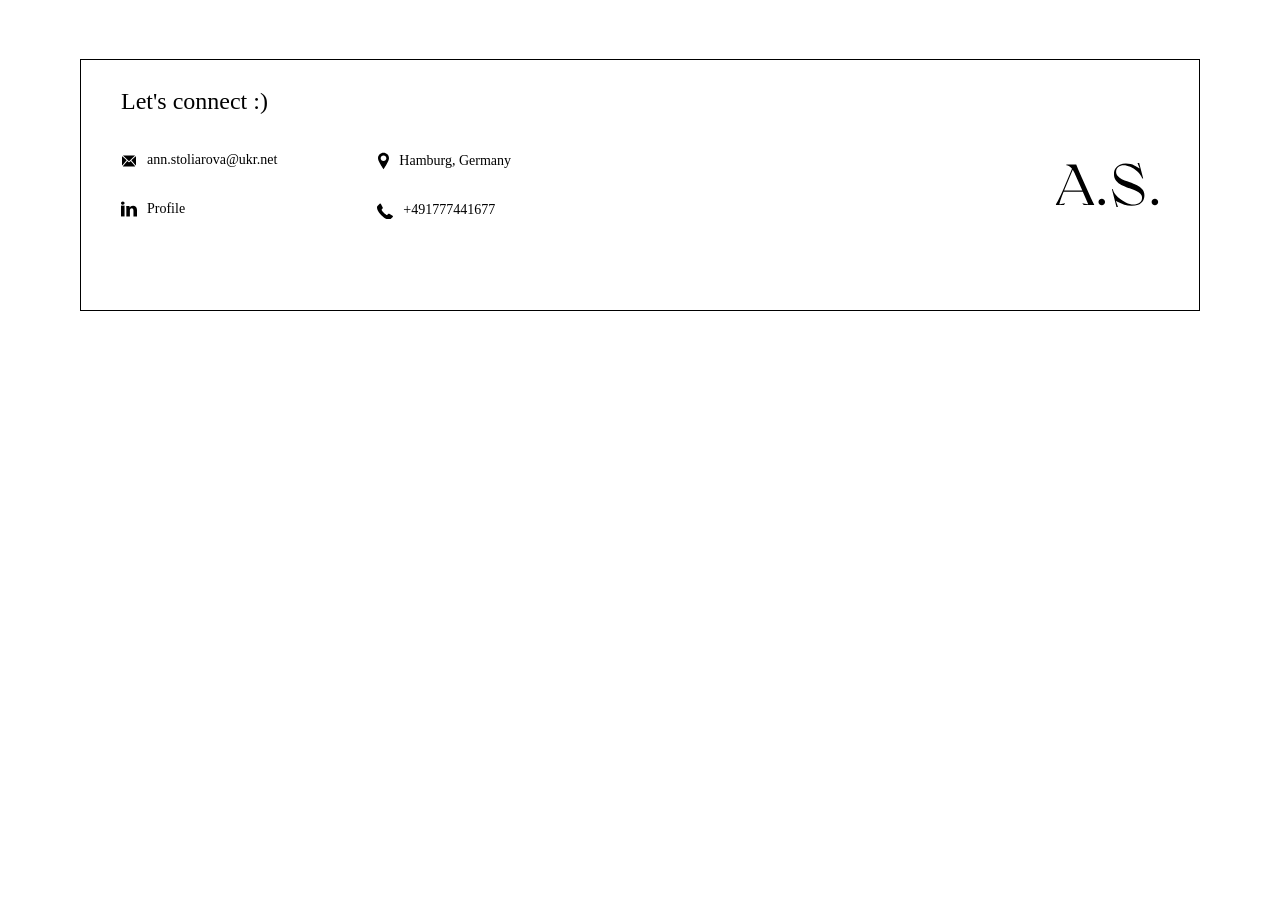
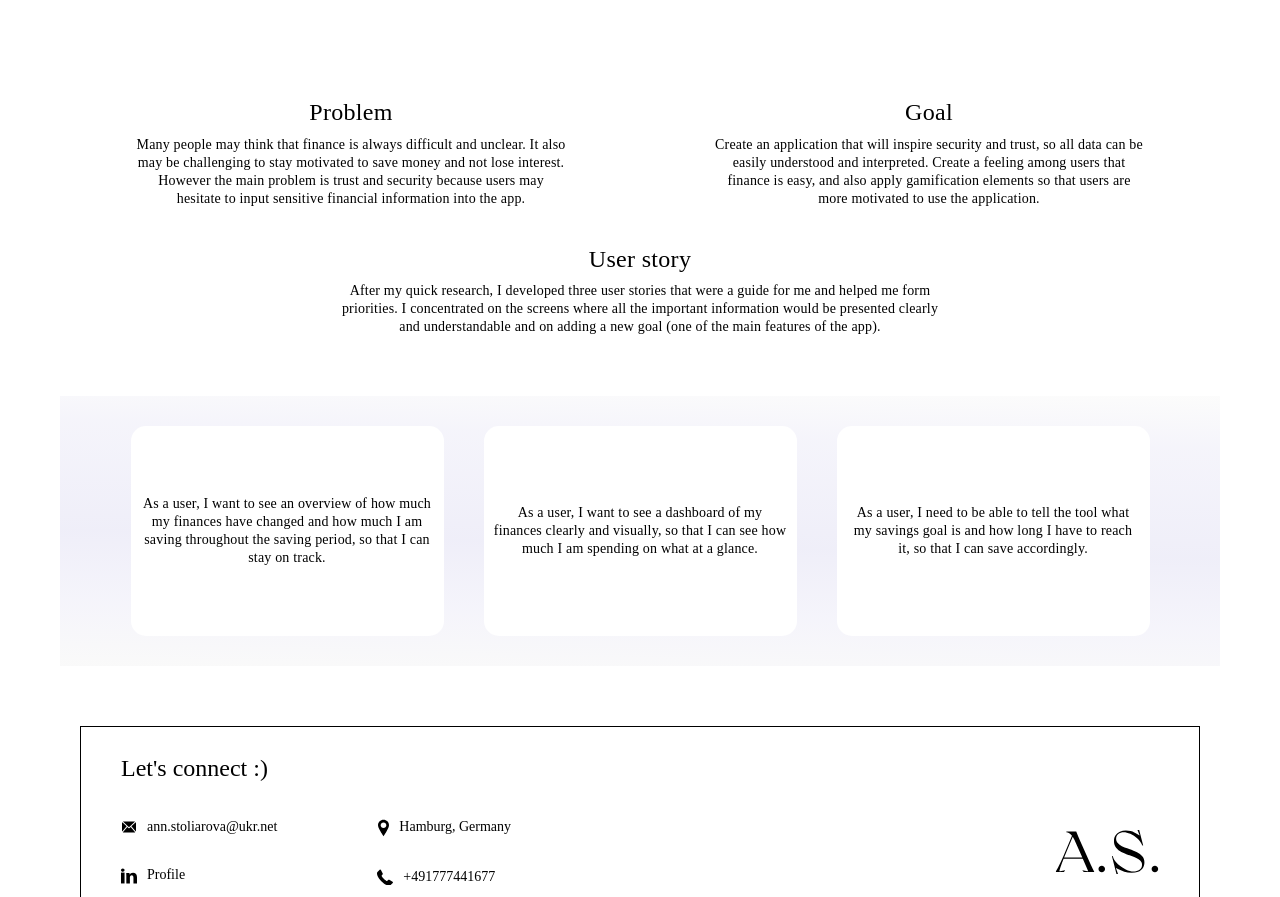
Before and after one commit to sasha39612/portfolio_Ann, a Next.js app: page /projects/saving in a window 1280 px wide. Shown: the part 880-1777 px from the top of the page. Before the commit the page ends 1221 px from the top, so only its background shows below. Built offline with nearby package versions, Linux system fonts and the light colour scheme.

Commit message:
Added Text component to page Saving

```diff
--- a/components/saving/Saving.tsx
+++ b/components/saving/Saving.tsx
@@ -1,14 +1,26 @@
 import TextImage from "../textImage/TextImage";
 import TextImageWithFlex from "../textImageWithGrid/TextImageWithFlex";
+import Text from "../ui/text/Text";
 import { ProjectSavingTypes } from "./type"
+import styles from "./saving.module.scss"
 
 const ProjectSaving = (props: ProjectSavingTypes) => {
-  const { imageTextSaving, imageTextWithGridSaving } = props;
+  const { imageTextSaving, imageTextWithFlexSaving, textWithTitleSaving, textWithoutTitleSaving } = props;
 
   return (
     <>
       <TextImage {...imageTextSaving} />
-      <TextImageWithFlex {...imageTextWithGridSaving} />
+      <TextImageWithFlex {...imageTextWithFlexSaving} />
+      <ul className={styles.wrapperWithTitle}>
+        {Array.isArray(textWithTitleSaving) ? textWithTitleSaving.map((item) => (
+          <Text key={item.id} {...item} classNameContainer={styles[item.classNameContainer ?? '']} classNameTitle={styles[item.classNameTitle ?? '']} classNameDescription={styles[item.classNameDescription ?? '']} />
+        )) : null}
+      </ul>
+      <ul className={styles.wrapperWithoutTitle}>
+        {Array.isArray(textWithoutTitleSaving) ? textWithoutTitleSaving.map((item) => (
+          <Text key={item.id} {...item} classNameContainer={styles[item.classNameContainer ?? '']} classNameDescription={styles[item.classNameDescription ?? '']} />
+        )) : null}
+      </ul>
     </>
   )
 }
--- /dev/null
+++ b/components/saving/saving.module.scss
@@ -0,0 +1,80 @@
+@import "/styles/mixins.module.scss";
+@import "/styles/colors.module.scss";
+@import "/styles/variables.module.scss";
+
+.wrapperWithTitle {
+    display: flex;
+    flex-direction: column;
+    gap: 36px;
+
+    @include tablet-up {
+        margin: 78px 0px 40px;
+        flex-direction: row;
+        flex-wrap: wrap;
+        justify-content: space-around;
+    }
+}
+
+.containerTextWithTitleSaving {
+    display: flex;
+    flex-direction: column;
+    align-items: center;
+    justify-content: center;
+    gap: 8px;
+
+    @include tablet-up {
+        max-width: 430px;
+        &:last-child {
+            max-width: 600px;
+        }
+    }
+}
+
+.titleTextWithTitleSaving {
+    @include Grotesk_font24_weight500;
+}
+
+.descriptionTextWithTitleSaving {
+    @include Grotesk_font14_weight400;
+}
+
+.wrapperWithoutTitle {
+    display: flex;
+    flex-direction: column;
+    align-items: center;
+    justify-content: center;
+    margin: 60px -20px;
+    padding: 60px 0px;
+    gap: 40px;
+
+    background: linear-gradient(
+        181.44deg,
+        rgba(248, 248, 248, 0.5) 1.16%,
+        rgba(235, 234, 247, 0.5) 17.74%,
+        rgba(235, 234, 247, 0.8) 54.43%,
+        rgba(235, 234, 247, 0.5) 78.15%,
+        rgba(248, 248, 248, 0.8) 98.7%
+    );
+
+    @include tablet-up {
+        flex-direction: row;
+        padding: 30px 10px;
+    }
+}
+
+.containerTextWithoutTitleSaving {
+    display: flex;
+    align-items: center;
+    width: 293px;
+    height: 150px;
+    padding: 30px 10px 30px 10px;
+    border-radius: 15px;
+    vertical-align: middle;
+    background: $white;
+}
+
+.DescriptionTextWithoutTitleSaving {
+    @include Grotesk_font14_weight400;
+    line-height: 17.86px;
+    letter-spacing: 0.013em;
+}
--- a/components/saving/type.ts
+++ b/components/saving/type.ts
@@ -1,7 +1,9 @@
-import { TextBlock, TextImageType, TextImageWithGridType } from "../../interfaces/common";
+import { TextBlock, TextImageType, TextImageWithFlexType, TextSimpleBlock } from "../../interfaces/common";
 
 export interface ProjectSavingTypes {
   imageText: TextBlock;
   imageTextSaving: TextImageType;
-  imageTextWithGridSaving: TextImageWithGridType;
+  imageTextWithFlexSaving: TextImageWithFlexType;
+  textWithTitleSaving: TextSimpleBlock[];
+  textWithoutTitleSaving: TextSimpleBlock[];
 }
--- a/components/textImageWithGrid/TextImageWithFlex.tsx
+++ b/components/textImageWithGrid/TextImageWithFlex.tsx
@@ -1,10 +1,10 @@
 import cn from 'classnames';
-import { TextImageWithGridType, TextGridBlock } from '../../interfaces/common';
+import { TextImageWithFlexType, TextSimpleBlock } from '../../interfaces/common';
 import ImageComponent from '../ui/image/Image';
 import styles from './textImageWithFlex.module.scss';
 
 
-const TextImageWithFlex = (props: TextImageWithGridType) => {
+const TextImageWithFlex = (props: TextImageWithFlexType) => {
   const { textPart, imagePart } = props
   const imageStyles = cn(styles.image, styles[imagePart?.className ?? ''])
 
@@ -14,7 +14,7 @@ const TextImageWithFlex = (props: TextImageWithGridType) => {
         <div className={styles.title}>{textPart?.title}</div>
         <div className={styles.description}>{textPart?.description}</div>
         <ul className={styles.textPartContainer}>
-          {Array.isArray(textPart?.textGrid) ? textPart.textGrid.map((textBlock: TextGridBlock) => (
+          {Array.isArray(textPart?.textGrid) ? textPart.textGrid.map((textBlock: TextSimpleBlock) => (
             <li key={textBlock.id} className={styles.textGridContainer}>
               <div className={styles.titleTextBlock}>
                 {textBlock.title}
--- /dev/null
+++ b/components/ui/text/Text.tsx
@@ -0,0 +1,14 @@
+"use client";
+import { TextSimpleBlock } from "../../../interfaces/common"
+
+const Text = ({ title, description, classNameContainer, classNameTitle, classNameDescription }: TextSimpleBlock) => {
+
+  return (
+    <li className={classNameContainer}>
+      {title ? <div className={classNameTitle}>{title}</div> : null}
+      <div className={classNameDescription}>{description}</div>
+    </li>
+  )
+}
+
+export default Text
--- a/components/ui/textPart/TextPart.tsx
+++ b/components/ui/textPart/TextPart.tsx
@@ -1,10 +1,10 @@
 "use client";
 
+import { CSSProperties, MouseEvent, useState } from "react"
+import cn from 'classnames'
 import { ImagePropsType, TextBlock, TextBlockElemArr } from "../../../interfaces/common"
-import cn from 'classnames'
+import ImageComponentPopup from "../imageContentPopup/ImageContentPopup";
 import styles from './textPart.module.scss'
-import { CSSProperties, MouseEvent, useState } from "react"
-import ImageComponentPopup from "../imageContentPopup/ImageContentPopup";
 
 const getIconStyles = (iconClassName?: string) => {
   return cn(styles.icon, iconClassName ? styles[iconClassName] : '')
--- a/content/projects/project/saving.mdx
+++ b/content/projects/project/saving.mdx
@@ -30,7 +30,7 @@
                     loading: "eager",
                 },
         },
-    imageTextWithGridSaving:
+    imageTextWithFlexSaving:
         {
             id: 1,
             textPart:
@@ -68,5 +68,53 @@
                     loading: "lazy",
                 },
         },
+    textWithTitleSaving:
+        [
+            {
+                id: 1,
+                title: "Problem",
+                description: "Many people may think that finance is always difficult and unclear. It also may be challenging to stay motivated to save money and not lose interest. However the main problem is trust and security because users may hesitate to input sensitive financial information into the app. ",
+                classNameContainer: containerTextWithTitleSaving,
+                classNameTitle: titleTextWithTitleSaving,
+                classNameDescription: descriptionTextWithTitleSaving,
+            },
+            {
+                id: 2,
+                title: "Goal",
+                description: "Create an application that will inspire security and trust, so all data can be easily understood and interpreted. Create a feeling among users that finance is easy, and also apply gamification elements so that users are more motivated to use the application.",
+                classNameContainer: containerTextWithTitleSaving,
+                classNameTitle: titleTextWithTitleSaving,
+                classNameDescription: descriptionTextWithTitleSaving,
+            },
+            {
+                id: 3,
+                title: "User story",
+                description: "After my quick research, I developed three user stories that were a guide for me and helped me form priorities. I concentrated on the screens where all the important information would be presented clearly and understandable and on adding a new goal (one of the main features of the app).",
+                classNameContainer: containerTextWithTitleSaving,
+                classNameTitle: titleTextWithTitleSaving,
+                classNameDescription: descriptionTextWithTitleSaving,
+            },
+        ],
+    textWithoutTitleSaving:
+        [
+            {
+                id: 1,
+                description: "As a user, I want to see an overview of how much my finances have changed and how much I am saving throughout the saving period, so that I can stay on track.",
+                classNameContainer: containerTextWithoutTitleSaving,
+                classNameDescription: DescriptionTextWithoutTitleSaving,
+            },
+            {
+                id: 2,
+                description: "As a user, I want to see a dashboard of my finances clearly and visually, so that I can see how much I am spending on what at a glance.",
+                classNameContainer: containerTextWithoutTitleSaving,
+                classNameDescription: DescriptionTextWithoutTitleSaving,
+            },
+            {
+                id: 3,
+                description: "As a user, I need to be able to tell the tool what my savings goal is and how long I have to reach it, so that I can save accordingly.",
+                classNameContainer: containerTextWithoutTitleSaving,
+                classNameDescription: DescriptionTextWithoutTitleSaving,
+            },
+        ],
 }
 ---
--- a/styles/mixins.module.scss
+++ b/styles/mixins.module.scss
@@ -206,6 +206,17 @@
     text-decoration-skip-ink: none;
 }
 
+@mixin Grotesk_font14_weight400 {
+    font-family: Space Grotesk;
+    font-size: 14px;
+    font-weight: 400;
+    line-height: 17.86px;
+    letter-spacing: 0.013em;
+    text-align: center;
+    text-underline-position: from-font;
+    text-decoration-skip-ink: none;
+}
+
 @mixin Grotesk_font16_weight400 {
     font-family: Space Grotesk;
     font-size: 16px;
@@ -228,6 +239,17 @@
     text-decoration-skip-ink: none;
 }
 
+@mixin Grotesk_font24_weight500 {
+    font-family: Space Grotesk;
+    font-size: 24px;
+    font-weight: 500;
+    line-height: 30.62px;
+    letter-spacing: 0.013em;
+    text-align: left;
+    text-underline-position: from-font;
+    text-decoration-skip-ink: none;
+}
+
 @mixin Grotesk_font30_weight_500 {
     font-family: Space Grotesk;
     font-size: 30px;
```
Also changed, not shown: interfaces/common.ts (+8 -5 lines).
